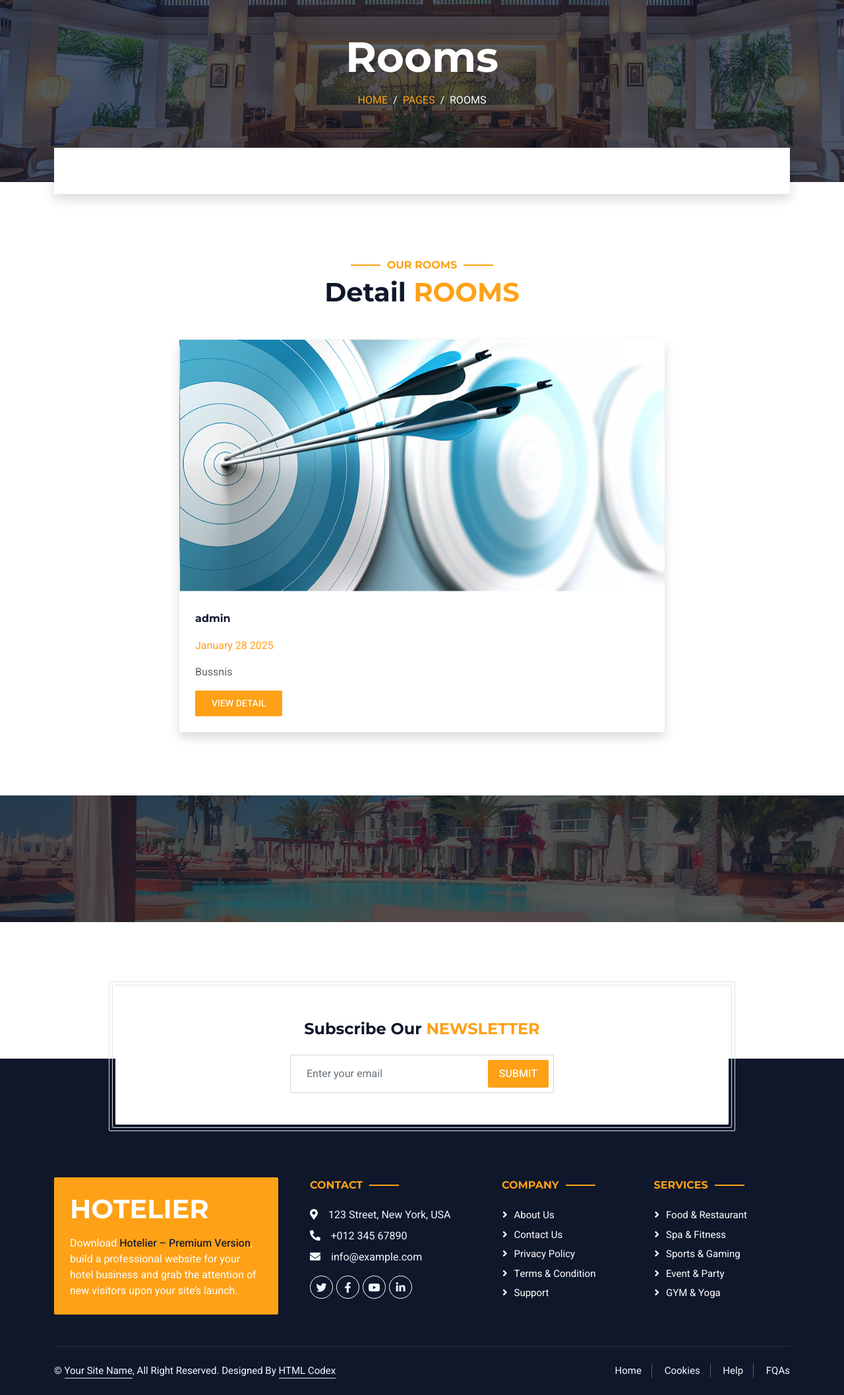
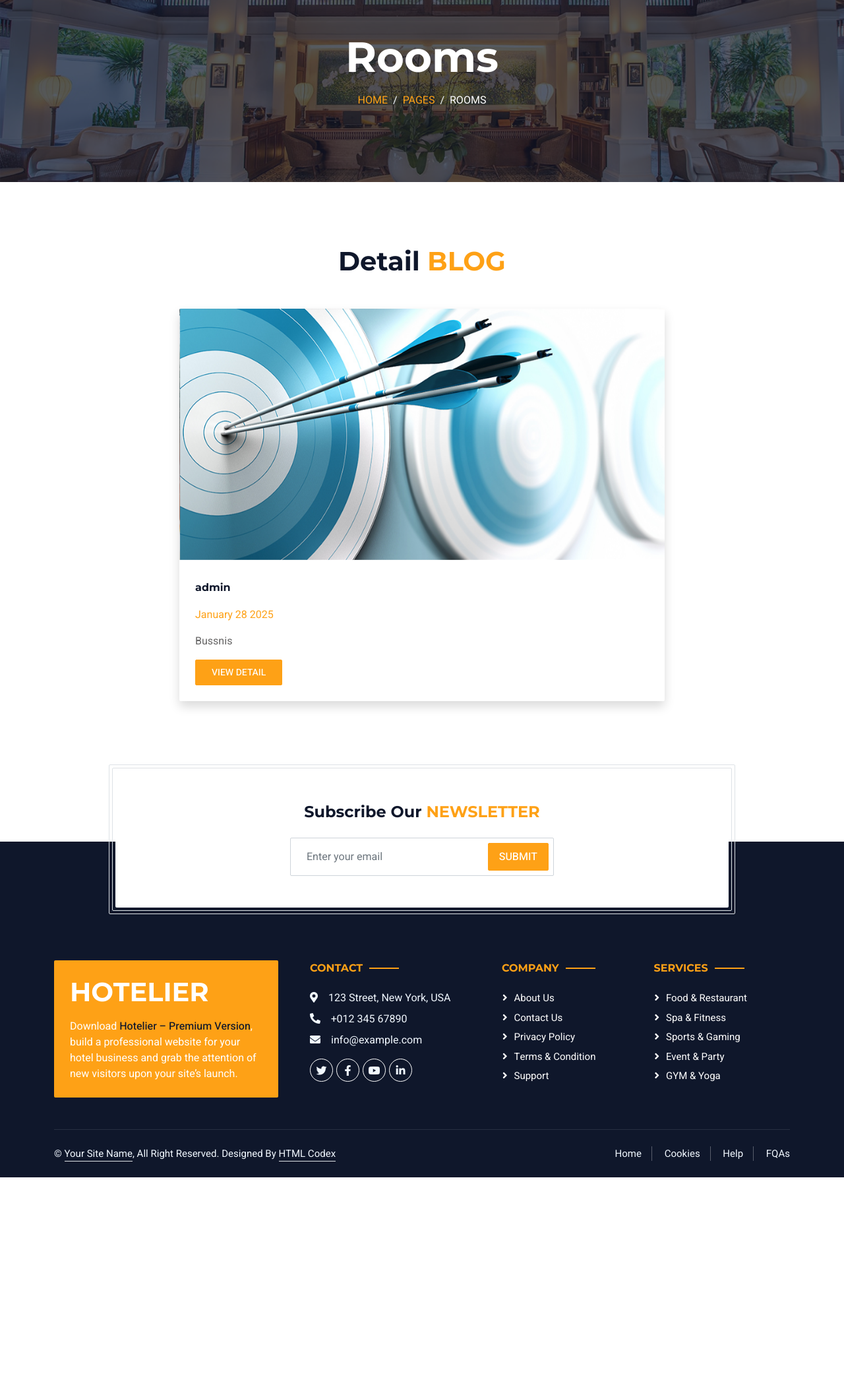
Before and after one commit to Eslam01Elgmaal/airbnb4, a Django app: a page that uses blog/templates/blog/post_detail.html in a window 1280 px wide. Shown: the part 113-2228 px from the top of the page at 66% size. After the commit the page ends 1898 px from the top, so only its background shows below. Run offline with Django 5.2, Linux system fonts and the light colour scheme; data comes from the database, SQL or seed files in the repository; both versions use the stored data as it was after the commit; some libraries are stand-ins or nearby versions.

Commit message:
add Webs

```diff
--- a/blog/templates/blog/post_detail.html
+++ b/blog/templates/blog/post_detail.html
@@ -3,31 +3,12 @@
 {% load bootstrap5 %}
 {% block body %}
 
-        <!-- Booking Start -->
-        <div class="container-fluid booking pb-5 wow fadeIn" data-wow-delay="0.1s">
-            <div class="container">
-                <div class="bg-white shadow" style="padding: 35px;">
-                    <div class="row g-2">
-                        <div class="col-md-10">
-                            <form method="post" class="form">
-
-
-                            </form>
-                        </div>
-
-                    </div>
-                </div>
-            </div>
-        </div>
-        <!-- Booking End -->
-
-
         <!-- Room Start -->
         <div class="container-xxl py-5">
             <div class="container">
                 <div class="text-center wow fadeInUp" data-wow-delay="0.1s">
-                    <h6 class="section-title text-center text-primary text-uppercase">Our Rooms</h6>
-                    <h1 class="mb-5">Detail <span class="text-primary text-uppercase">Rooms</span></h1>
+
+                    <h1 class="mb-5">Detail <span class="text-primary text-uppercase">Blog</span></h1>
                 </div>
                 <div class="row g-4">
                     <div class="col-lg-8 col-md-12 offset-lg-2 wow fadeInUp custom-card" data-wow-delay="0.3s">
@@ -57,32 +38,6 @@
         <!-- Room End -->
 
 
-        <!-- Testimonial Start -->
-        <div class="container-xxl testimonial mt-5 py-5 bg-dark wow zoomIn" data-wow-delay="0.1s" style="margin-bottom: 90px;">
-            <div class="container">
-                <div class="owl-carousel testimonial-carousel py-5">
-
-                    {% for property in related %}
-                        <div class="testimonial-item position-relative bg-white rounded overflow-hidden">
-                            <p>{{property.description|safe}}</p>
-                            <div class="d-flex align-items-center">
-                                <img class="img-fluid flex-shrink-0 rounded" src="{{property.image.url}}" style="width: 45px; height: 45px;">
-                                <div class="ps-3">
-                                    <h6 class="fw-bold mb-1">{{property}}</h6>
-                                    <small>{{property.place}}</small>
-                                </div>
-                            </div>
-                            <i class="fa fa-quote-right fa-3x text-primary position-absolute end-0 bottom-0 me-4 mb-n1"></i>
-                        </div>
-                    {% endfor %}
-
-
-                </div>
-            </div>
-        </div>
-        <!-- Testimonial End -->
-
-
         <!-- Newsletter Start -->
         <div class="container newsletter mt-5 wow fadeIn" data-wow-delay="0.1s">
             <div class="row justify-content-center">
```
Also changed, not shown: db.sqlite3, media/post/post-3.jpg (added), media/post/post-4.jpg (added), media/post/recent-3.jpg (added).
